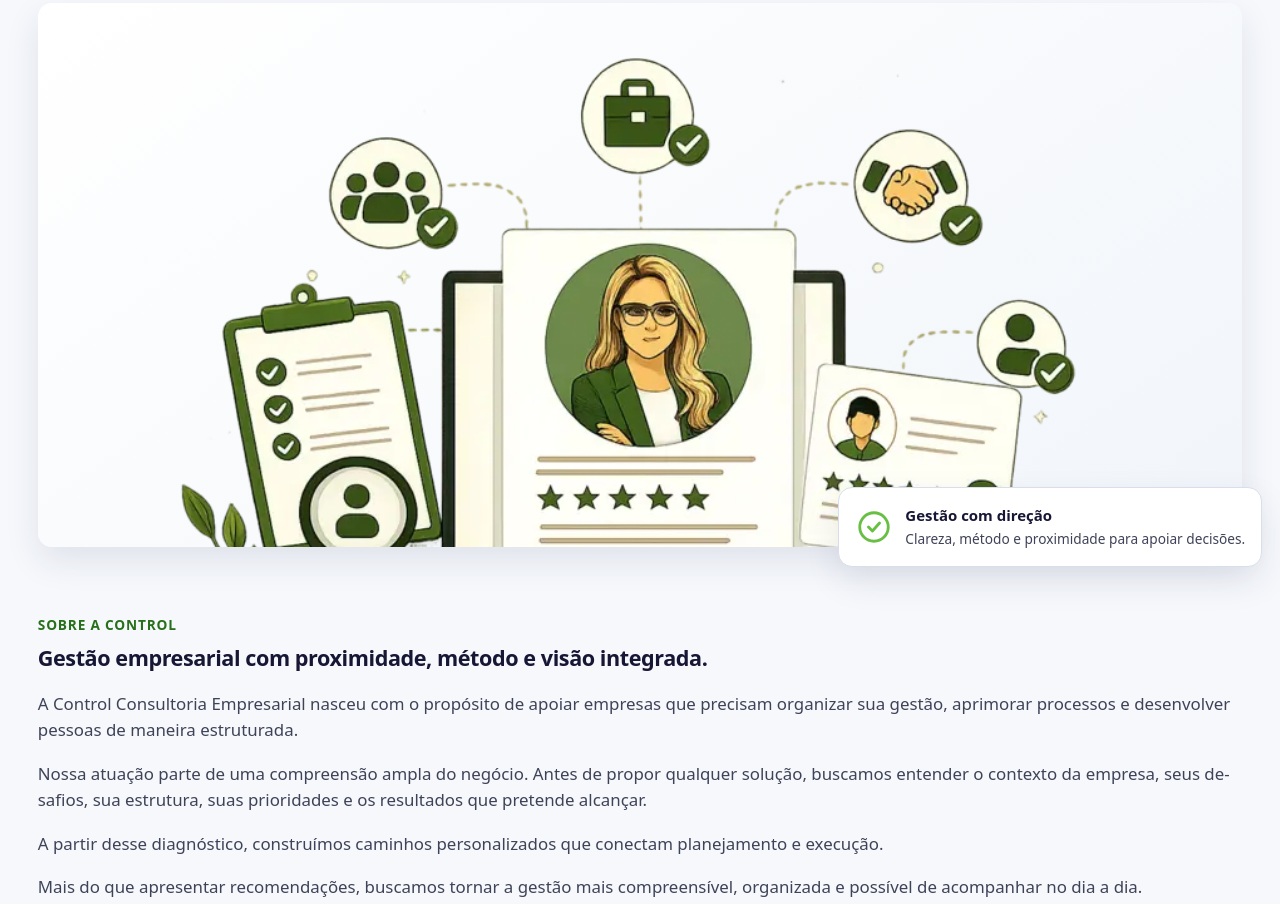
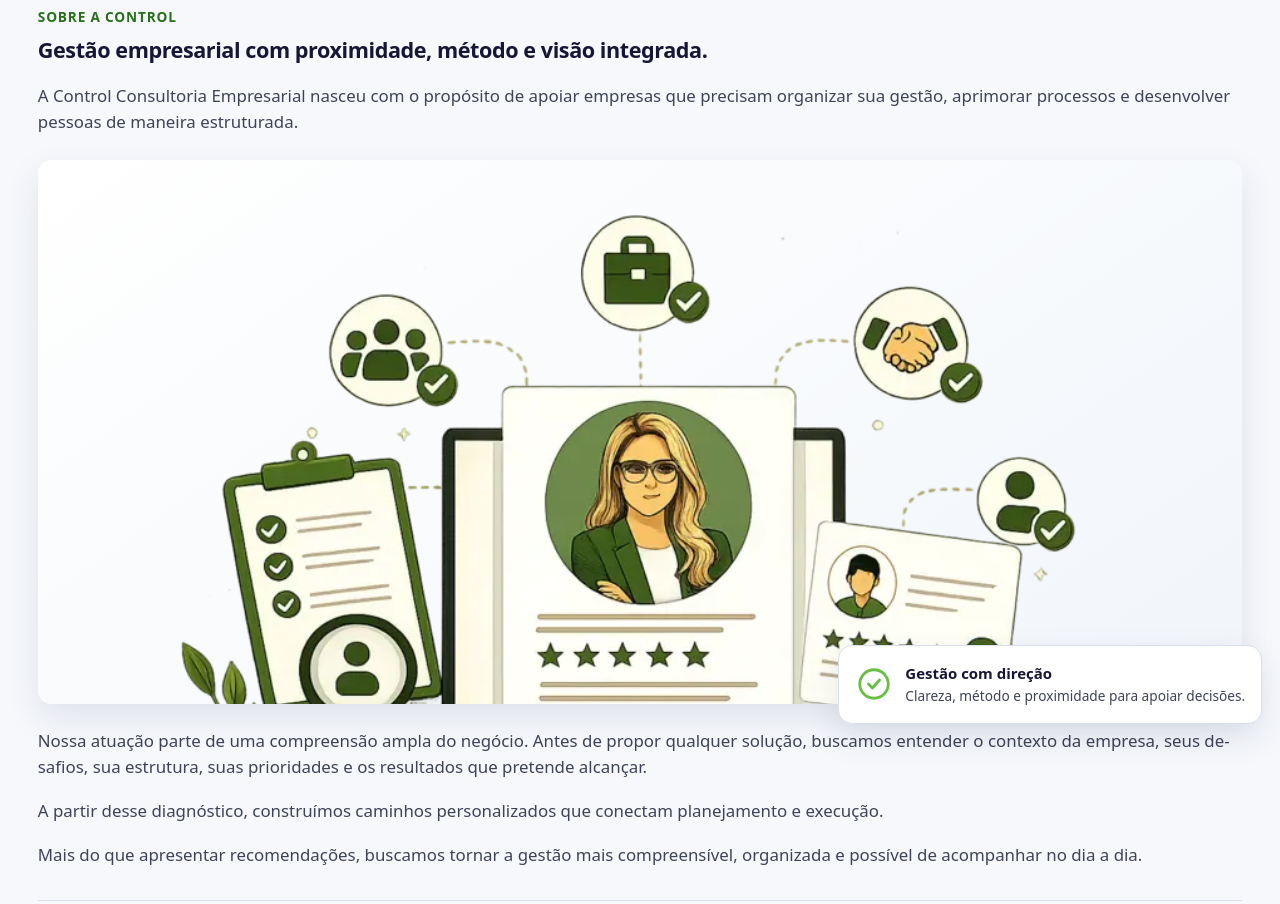
Before and after one commit to giselleandrade1/control-consultoria-website, a website: page index.html in a window 1280 px wide. Shown: the part 1262-2166 px from the top of the page. Drawn offline with Linux system fonts and the light colour scheme.

Commit message:
style: reposition about section image

```diff
--- a/css/styles.css
+++ b/css/styles.css
@@ -1046,6 +1046,10 @@ html[data-theme="dark"] .language-switcher button[aria-pressed="true"] {
   margin-inline: 0;
 }
 
+.about-copy .about-visual {
+  margin-block: var(--space-6);
+}
+
 .about-image {
   width: 100%;
   aspect-ratio: 16 / 9;
--- a/index.html
+++ b/index.html
@@ -170,18 +170,18 @@
 
     <section class="section about" id="sobre">
       <div class="container about-grid">
-        <div class="about-visual reveal">
-          <div class="about-image"><img src="./assets/images/hero-recrutamento-960.webp" width="960" height="640"
-              loading="lazy" decoding="async"
-              alt="Profissionais analisando estratégias de desenvolvimento e gestão de pessoas"></div>
-          <div class="about-note"><span class="ui-icon ui-icon-check-circle" aria-hidden="true"></span>
-            <div><strong>Gestão com direção</strong><small>Clareza, método e proximidade para apoiar decisões.</small></div>
-          </div>
-        </div>
         <div class="about-copy reveal">
           <span class="eyebrow">Sobre a Control</span>
           <h2>Gestão empresarial com proximidade, método e visão integrada.</h2>
           <p>A Control Consultoria Empresarial nasceu com o propósito de apoiar empresas que precisam organizar sua gestão, aprimorar processos e desenvolver pessoas de maneira estruturada.</p>
+          <div class="about-visual reveal">
+            <div class="about-image"><img src="./assets/images/hero-recrutamento-960.webp" width="960" height="640"
+                loading="lazy" decoding="async"
+                alt="Profissionais analisando estratégias de desenvolvimento e gestão de pessoas"></div>
+            <div class="about-note"><span class="ui-icon ui-icon-check-circle" aria-hidden="true"></span>
+              <div><strong>Gestão com direção</strong><small>Clareza, método e proximidade para apoiar decisões.</small></div>
+            </div>
+          </div>
           <p>Nossa atuação parte de uma compreensão ampla do negócio. Antes de propor qualquer solução, buscamos entender o contexto da empresa, seus desafios, sua estrutura, suas prioridades e os resultados que pretende alcançar.</p>
           <p>A partir desse diagnóstico, construímos caminhos personalizados que conectam planejamento e execução.</p>
           <p>Mais do que apresentar recomendações, buscamos tornar a gestão mais compreensível, organizada e possível de acompanhar no dia a dia.</p>
```
